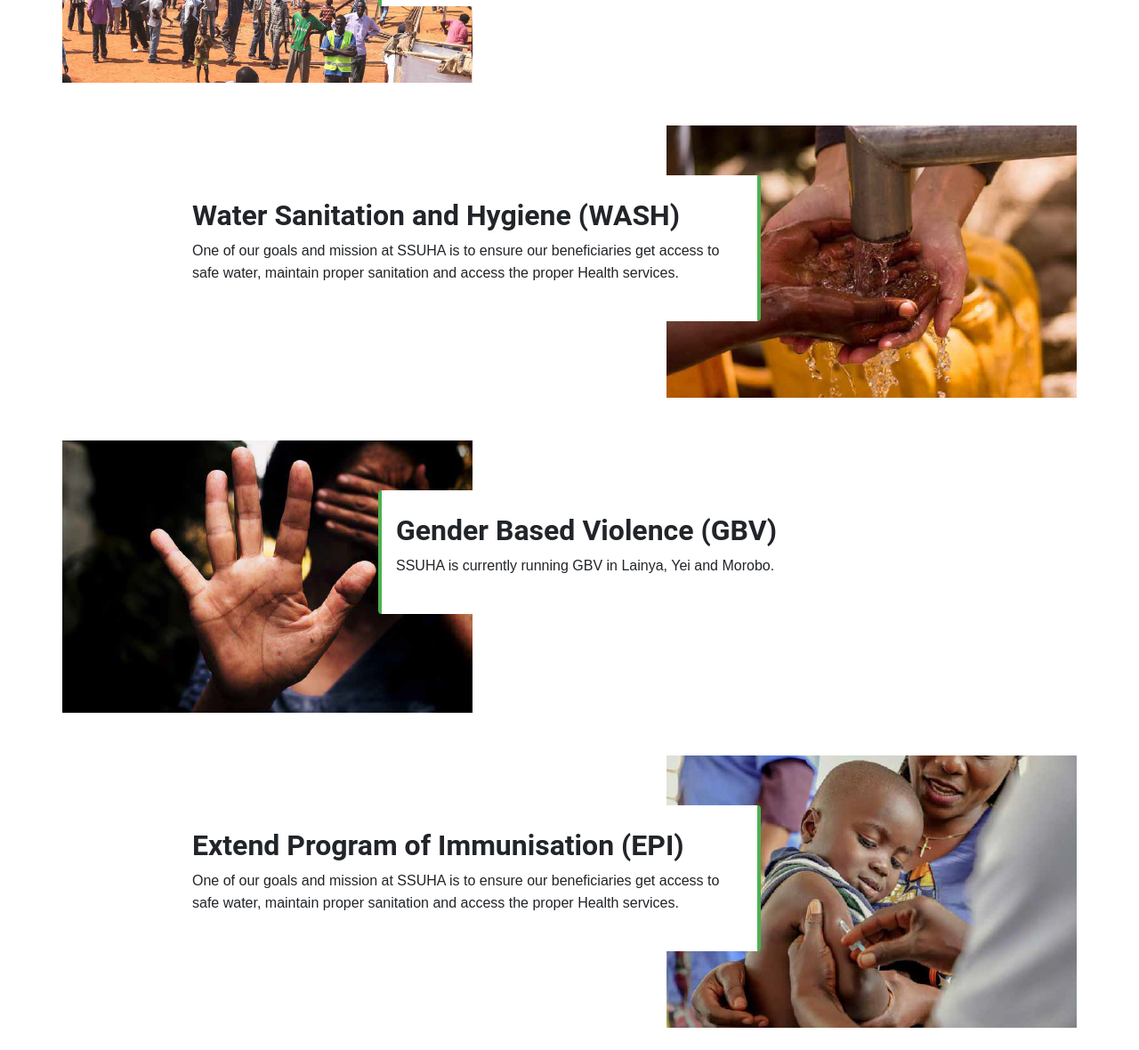
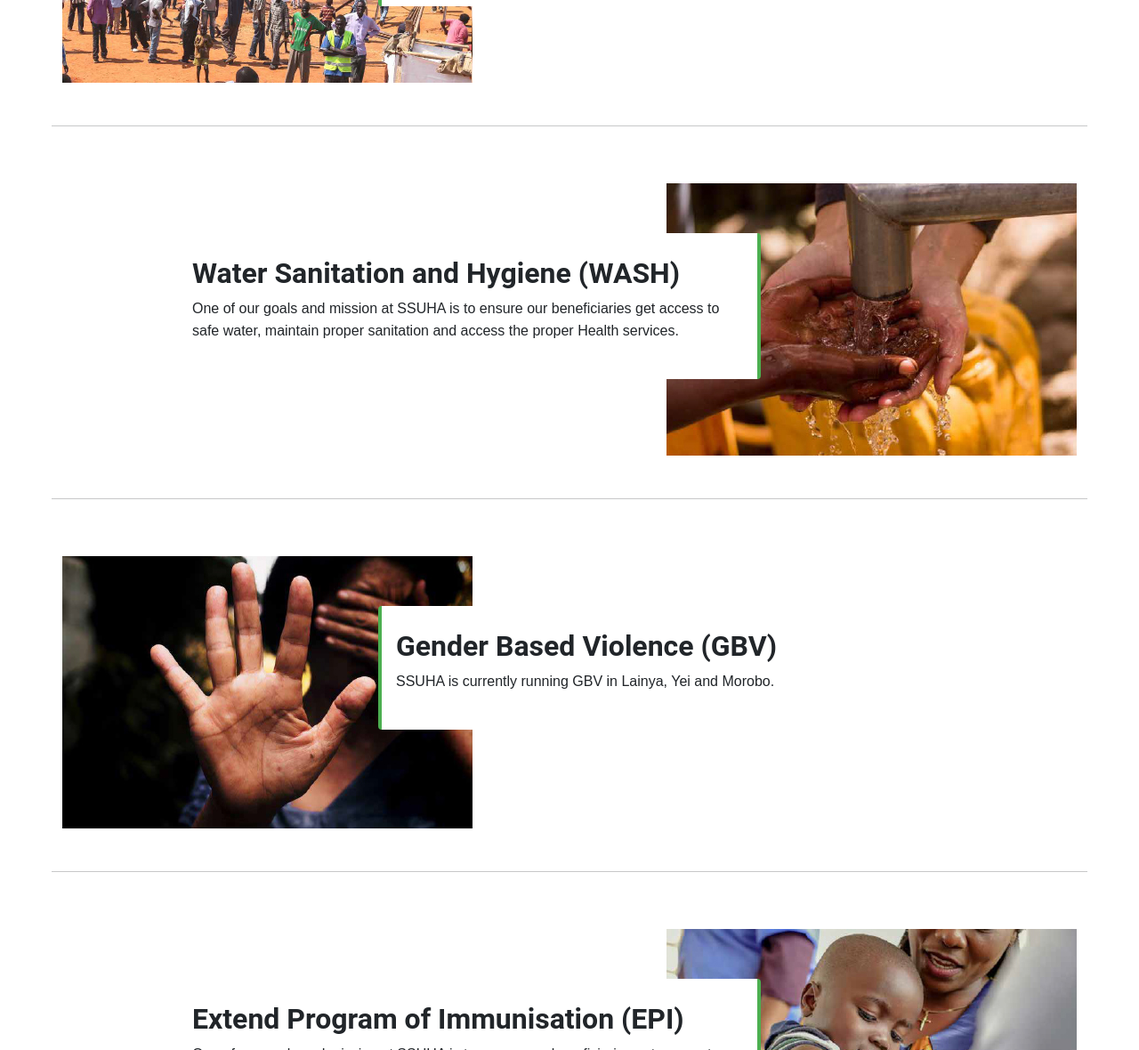
Before and after one commit to Nyayic/SSUHA, a plain HTML site: page programs.html in a window 1280 px wide. Shown: the part 572-1752 px from the top of the page at 89% size. Drawn offline with nearby package versions, Linux system fonts and the light colour scheme; a web font is replaced by a local one.

Commit message:
Modified opportunities, about and stles

```diff
--- a/less/styles.less
+++ b/less/styles.less
@@ -18,7 +18,7 @@ body{
    }
 }
 
-@media screen and(max-width: 767px) {
+@media screen and(max-width: 768px) {
    .top-navigation {
      display: flex !important;
    }
--- a/programs.html
+++ b/programs.html
@@ -106,7 +106,9 @@
         </div>
       </div>
     </div>
+    <hr class="mt-5">
   </div>
+
   <div class="row py-5 program-item wash">
     <div class="col-md-7 mt-3">
       <div class="card">
@@ -122,7 +124,9 @@
       <div class="col-md-5">
           <img class="img-fluid" src="./images/prog-2.jpg" alt="">
       </div>
+      <hr class="mt-5">
   </div>
+
   <div class="row program-item gbv">
     <div class="col-md-5">
         <img class="img-fluid" src="./images/prog-3.jpg" alt="">
@@ -136,7 +140,9 @@
         </div>
       </div>
     </div>
+    <hr class="mt-5">
   </div>
+
 
   <div class="row py-5 epi">
     <div class="col-md-7  mt-3">
@@ -154,6 +160,8 @@
           <img class="img-fluid" src="./images/prog-4.jpg" alt="">
       </div>
   </div>
+
+
 </section>
 
 <section class="container-fluid health-info py-5">
```
Also changed, not shown: contact.html (+2 -2 lines), css/styles.css.
